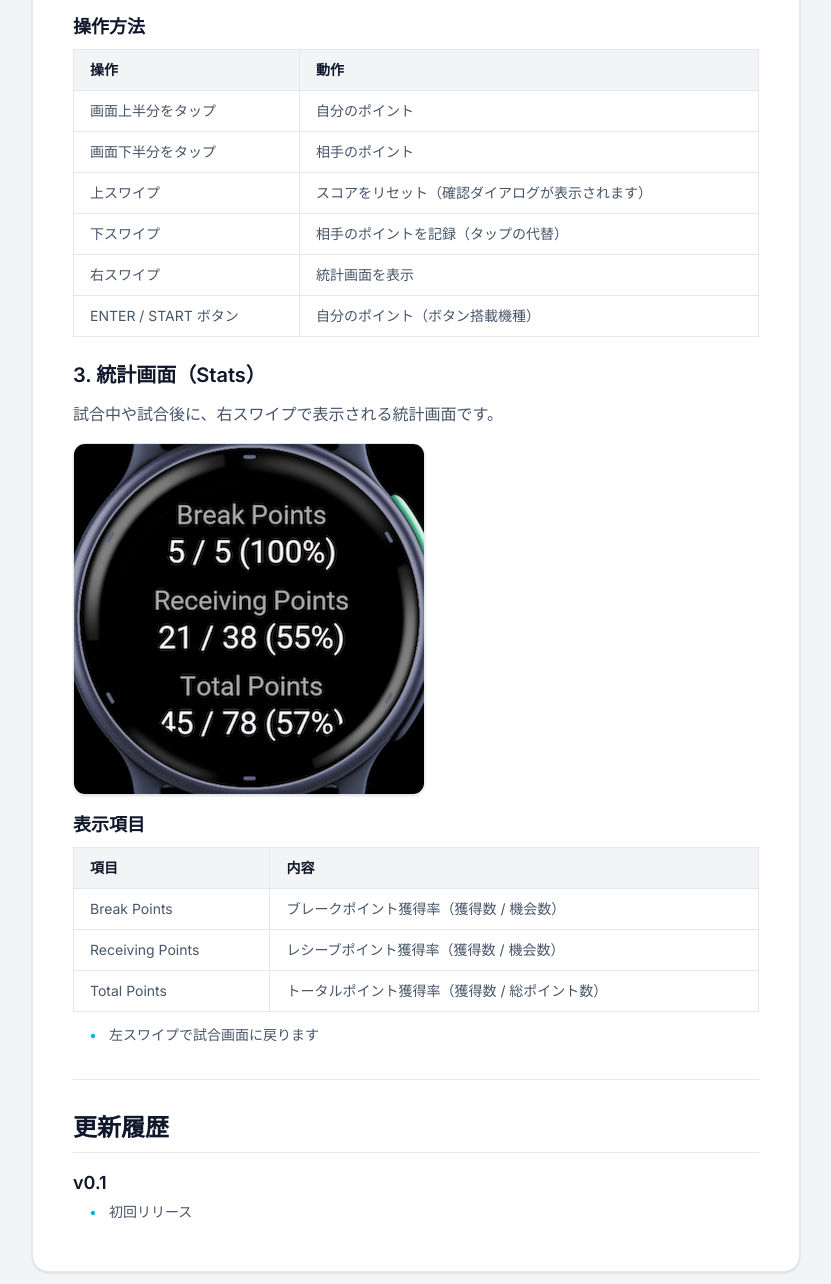
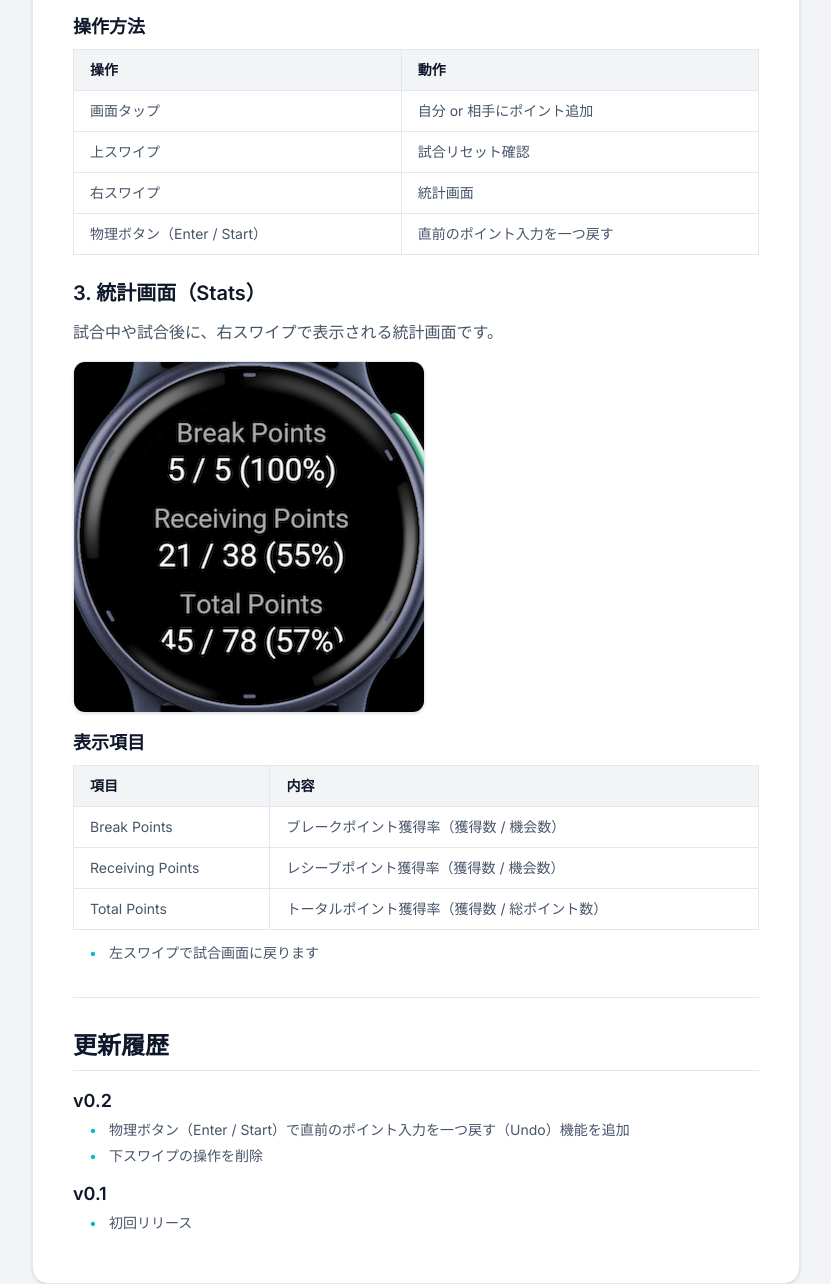
Before and after one commit to mocyuto/portfolio, an Astro site: page /playground/tennis-score-counter in a window 1280 px wide. Shown: the part 2644-3928 px from the top of the page, without its empty margins (224-1055 px from the left). Built offline with nearby package versions, Linux system fonts and the light colour scheme; Astro itself is replaced by a stand-in of ours.

Commit message:
Update tennis-score-counter docs for v0.2

```diff
--- a/src/pages/playground/tennis-score-counter.astro
+++ b/src/pages/playground/tennis-score-counter.astro
@@ -273,21 +273,11 @@ import Layout from "../../layouts/Layout.astro";
                       <tr>
                         <td
                           class="border border-border px-4 py-2.5 text-text-secondary"
-                          >画面上半分をタップ</td
+                          >画面タップ</td
                         >
                         <td
                           class="border border-border px-4 py-2.5 text-text-secondary"
-                          >自分のポイント</td
-                        >
-                      </tr>
-                      <tr>
-                        <td
-                          class="border border-border px-4 py-2.5 text-text-secondary"
-                          >画面下半分をタップ</td
-                        >
-                        <td
-                          class="border border-border px-4 py-2.5 text-text-secondary"
-                          >相手のポイント</td
+                          >自分 or 相手にポイント追加</td
                         >
                       </tr>
                       <tr>
@@ -297,17 +287,7 @@ import Layout from "../../layouts/Layout.astro";
                         >
                         <td
                           class="border border-border px-4 py-2.5 text-text-secondary"
-                          >スコアをリセット（確認ダイアログが表示されます）</td
-                        >
-                      </tr>
-                      <tr>
-                        <td
-                          class="border border-border px-4 py-2.5 text-text-secondary"
-                          >下スワイプ</td
-                        >
-                        <td
-                          class="border border-border px-4 py-2.5 text-text-secondary"
-                          >相手のポイントを記録（タップの代替）</td
+                          >試合リセット確認</td
                         >
                       </tr>
                       <tr>
@@ -317,17 +297,17 @@ import Layout from "../../layouts/Layout.astro";
                         >
                         <td
                           class="border border-border px-4 py-2.5 text-text-secondary"
-                          >統計画面を表示</td
+                          >統計画面</td
                         >
                       </tr>
                       <tr>
                         <td
                           class="border border-border px-4 py-2.5 text-text-secondary"
-                          >ENTER / START ボタン</td
+                          >物理ボタン（Enter / Start）</td
                         >
                         <td
                           class="border border-border px-4 py-2.5 text-text-secondary"
-                          >自分のポイント（ボタン搭載機種）</td
+                          >直前のポイント入力を一つ戻す</td
                         >
                       </tr>
                     </tbody>
@@ -426,6 +406,25 @@ import Layout from "../../layouts/Layout.astro";
                 <h3
                   class="text-base sm:text-lg font-semibold text-text-primary mb-1"
                 >
+                  v0.2
+                </h3>
+                <ul class="space-y-1 ml-4">
+                  <li
+                    class="text-text-secondary text-sm leading-relaxed relative pl-5 before:content-['•'] before:absolute before:left-0 before:text-accent"
+                  >
+                    物理ボタン（Enter / Start）で直前のポイント入力を一つ戻す（Undo）機能を追加
+                  </li>
+                  <li
+                    class="text-text-secondary text-sm leading-relaxed relative pl-5 before:content-['•'] before:absolute before:left-0 before:text-accent"
+                  >
+                    下スワイプの操作を削除
+                  </li>
+                </ul>
+              </div>
+              <div>
+                <h3
+                  class="text-base sm:text-lg font-semibold text-text-primary mb-1"
+                >
                   v0.1
                 </h3>
                 <ul class="space-y-1 ml-4">
```
